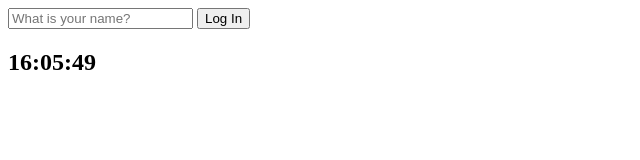
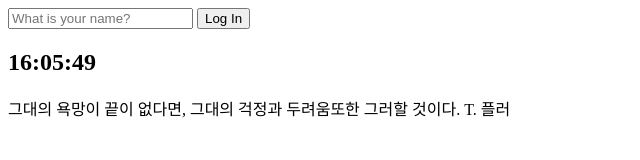
Before and after one commit to Jacesoul/momentum.github.io, a plain HTML site: page index.html in a window 1280 px wide. Shown: the whole page, without its empty margins (0-640 px from the left). Drawn offline with Linux system fonts and the light colour scheme.

Commit message:
random quote&author

```diff
--- a/index.html
+++ b/index.html
@@ -19,7 +19,12 @@
     </form>
     <h2 id="clock">00:00</h2>
     <h1 id="greeting" class="hidden"></h1>
+    <div id="quote">
+      <span></span>
+      <span></span>
+    </div>
     <script src="./js/greetings.js"></script>
     <script src="./js/clock.js"></script>
+    <script src="./js/quotes.js"></script>
   </body>
 </html>
--- a/js/quotes.js
+++ b/js/quotes.js
@@ -40,3 +40,11 @@ const quotes = [
     author: "T. 플러",
   },
 ];
+
+const quote = document.querySelector("#quote span:first-child");
+const author = document.querySelector("#quote span:last-child");
+
+const todaysQuote = quotes[Math.floor(Math.random() * quotes.length)];
+
+quote.innerHTML = todaysQuote.quote;
+author.innerHTML = todaysQuote.author;
```
